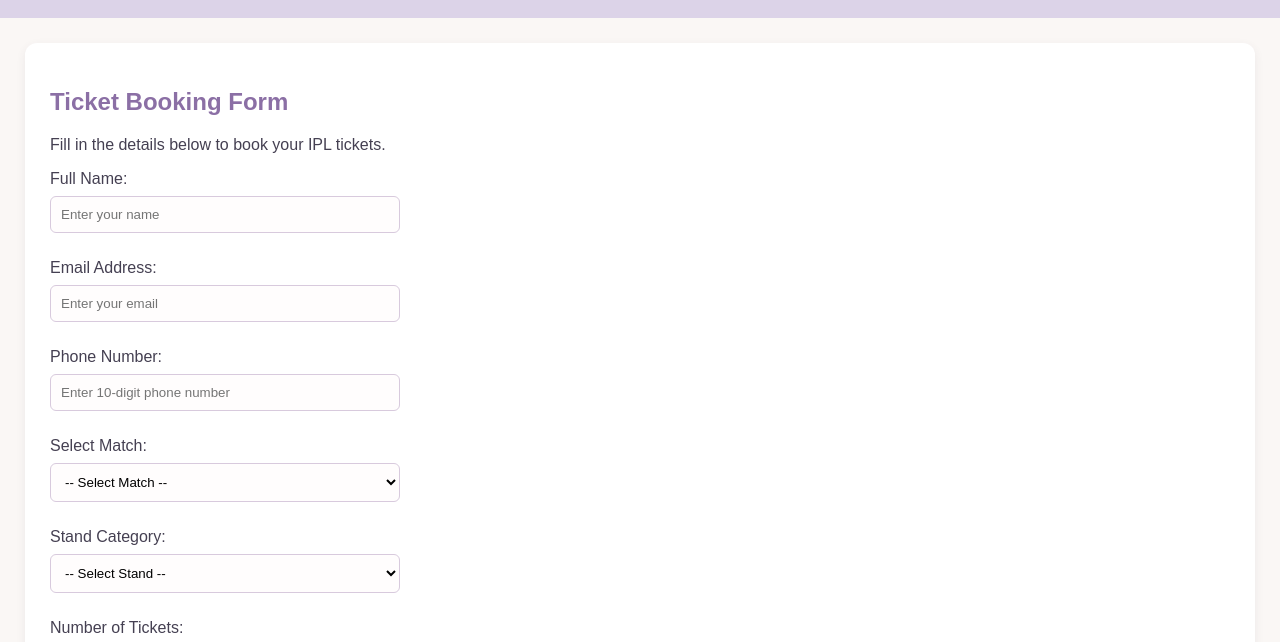
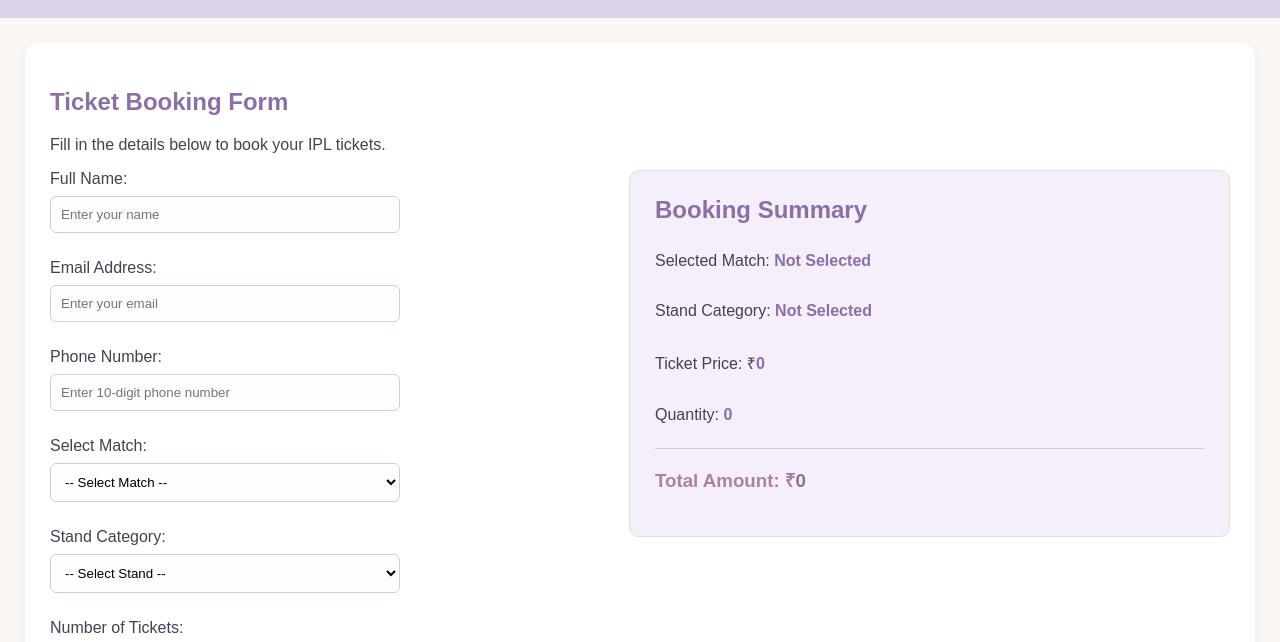
Before and after one commit to Amrita200626/Ipl_Ticket_Booking, a plain HTML site: page booking.html in a window 1280 px wide. Shown: the part 120-762 px from the top of the page. Drawn offline with Linux system fonts and the light colour scheme.

Commit message:
Add static booking summary card for Activity 5

```diff
--- a/booking.html
+++ b/booking.html
@@ -23,22 +23,22 @@
         <h2>Ticket Booking Form</h2>
         <p>Fill in the details below to book your IPL tickets.</p>
 
+        <div class="booking-container">
+
+            <!-- Booking Form -->
             <form id="bookingForm">
 
-            <!-- Name -->
                 <label for="name">Full Name:</label><br>
                 <input type="text" id="name" name="name"
                        placeholder="Enter your name"
                        minlength="3" maxlength="30" required>
                 <br><br>
 
-            <!-- Email -->
                 <label for="email">Email Address:</label><br>
                 <input type="email" id="email" name="email"
                        placeholder="Enter your email" required>
                 <br><br>
 
-            <!-- Phone Number -->
                 <label for="phone">Phone Number:</label><br>
                 <input type="tel" id="phone" name="phone"
                        placeholder="Enter 10-digit phone number"
@@ -47,7 +47,6 @@
                        required>
                 <br><br>
 
-            <!-- Match Selection -->
                 <label for="match">Select Match:</label><br>
                 <select id="match" name="match" required>
                     <option value="">-- Select Match --</option>
@@ -57,7 +56,6 @@
                 </select>
                 <br><br>
 
-            <!-- Stand Category -->
                 <label for="stand">Stand Category:</label><br>
                 <select id="stand" name="stand" required>
                     <option value="">-- Select Stand --</option>
@@ -67,37 +65,71 @@
                 </select>
                 <br><br>
 
-            <!-- Number of Tickets -->
                 <label for="tickets">Number of Tickets:</label><br>
                 <input type="number" id="tickets" name="tickets"
                        min="1" max="10" required>
                 <br><br>
 
-
                 <!-- Booking Preference -->
                 <p>Booking Preference:</p>
 
-            <input type="radio" id="online" name="preference"
+                <input type="radio" id="online"
+                       name="preference"
                        value="Online Payment" required>
                 <label for="online">Online Payment</label>
 
-            <input type="radio" id="counter" name="preference"
+                <input type="radio" id="counter"
+                       name="preference"
                        value="Counter Payment">
                 <label for="counter">Counter Payment</label>
 
-
-
                 <br><br>
 
-            <!-- Buttons -->
                 <button type="submit">Submit Booking</button>
                 <button type="reset">Reset</button>
 
             </form>
 
+            <!-- Static Booking Summary -->
+            <div class="summary" id="summary">
+                <h2>Booking Summary</h2>
+
+                <p>
+                    Selected Match:
+                    <span id="summaryMatch">Not Selected</span>
+                </p>
+
+                <p>
+                    Stand Category:
+                    <span id="summaryStand">Not Selected</span>
+                </p>
+
+                <p>
+                    Ticket Price:
+                    ₹<span id="summaryPrice">0</span>
+                </p>
+
+                <p>
+                    Quantity:
+                    <span id="summaryQuantity">0</span>
+                </p>
+
+                <hr>
+
+                <h3>
+                    Total Amount:
+                    ₹<span id="summaryTotal">0</span>
+                </h3>
+            </div>
+
+        </div>
+
         <!-- Confirmation Message -->
         <div id="confirmation" style="display: none;">
-            <h2 class="success">Booking Confirmed Successfully!</h2>
+
+            <h2 class="success">
+                Booking Confirmed Successfully!
+            </h2>
 
             <p>Thank you for booking your IPL tickets.</p>
             <p>Your form has been submitted successfully.</p>
@@ -108,7 +140,10 @@
                 Book Another Ticket
             </button>
 
-            <a href="index.html" class="button">Go to Home</a>
+            <a href="index.html" class="button">
+                Go to Home
+            </a>
+
         </div>
 
     </section>
@@ -122,7 +157,6 @@
         <p>All Rights Reserved</p>
     </footer>
 
-    <!-- JavaScript File -->
     <script src="app.js"></script>
 
 </body>
--- a/style.css
+++ b/style.css
@@ -102,6 +102,45 @@ th, td {
     font-weight: bold;
 }
 
+/* Booking Form and Summary */
+.booking-container {
+    display: flex;
+    gap: 30px;
+    align-items: flex-start;
+}
+
+#bookingForm {
+    flex: 1;
+    min-width: 0;
+}
+
+/* Booking Summary */
+.summary {
+    flex: 1;
+    background-color: #f5eff9;
+    padding: 25px;
+    border-radius: 10px;
+    border: 1px solid #e5dce9;
+}
+
+.summary h2 {
+    margin-top: 0;
+}
+
+.summary p {
+    padding: 8px 0;
+}
+
+.summary span {
+    font-weight: bold;
+    color: #8b6fa5;
+}
+
+.summary hr {
+    border: none;
+    border-top: 1px solid #d8cadd;
+}
+
 /* Form Fields */
 input, select {
     padding: 10px;
@@ -109,10 +148,6 @@ input, select {
     border: 1px solid #d8cadd;
     border-radius: 6px;
     background-color: #fffdfd;
-}
-
-#bookingForm {
-    max-width: 500px;
 }
 
 #bookingForm input:not([type="radio"]),
@@ -170,6 +205,16 @@ footer {
         margin: 6px;
     }
 
+    .booking-container {
+        flex-direction: column;
+    }
+
+    #bookingForm,
+    .summary {
+        width: 100%;
+        box-sizing: border-box;
+    }
+
     table {
         font-size: 12px;
     }
```
Lines whose indentation alone changed are shown as unchanged.
